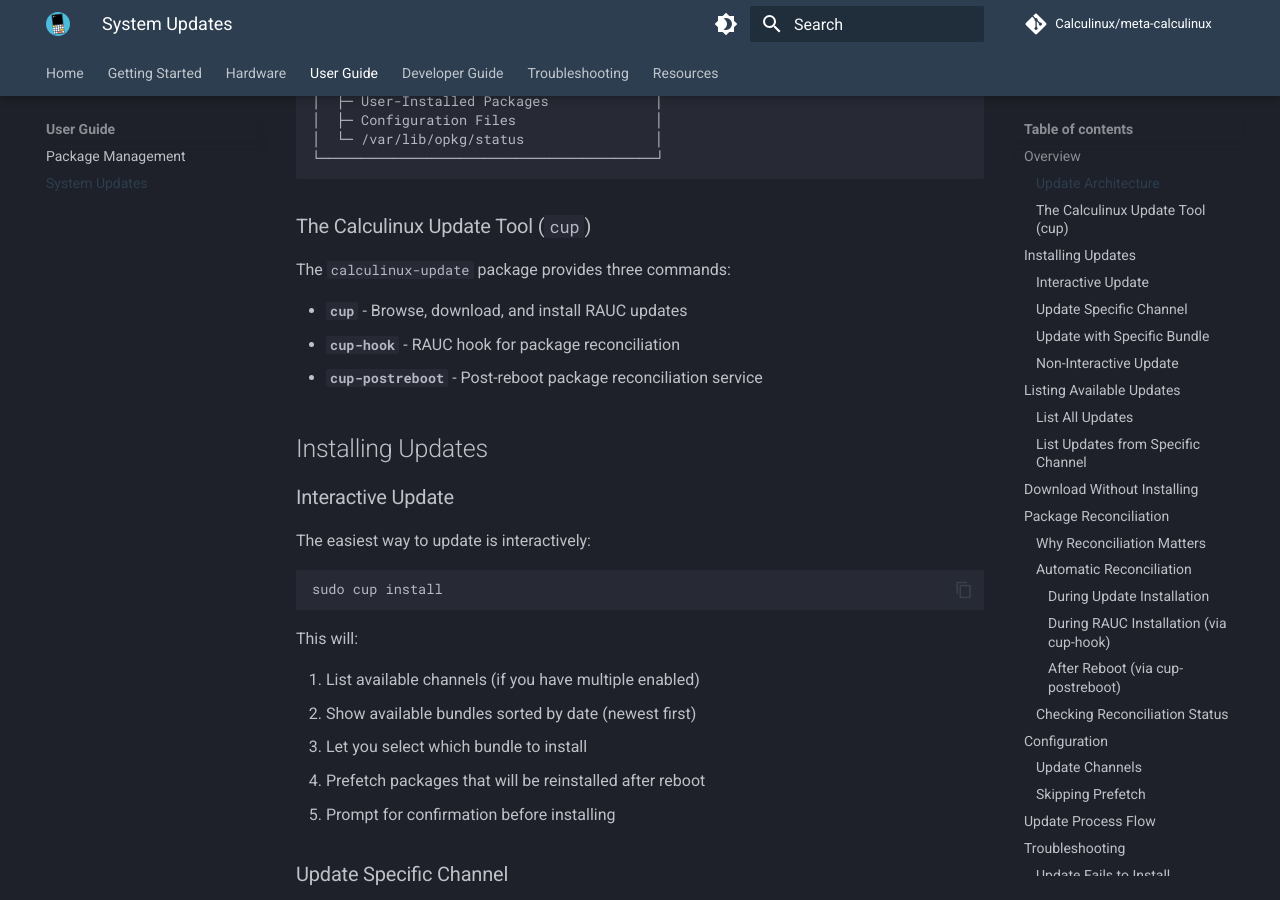
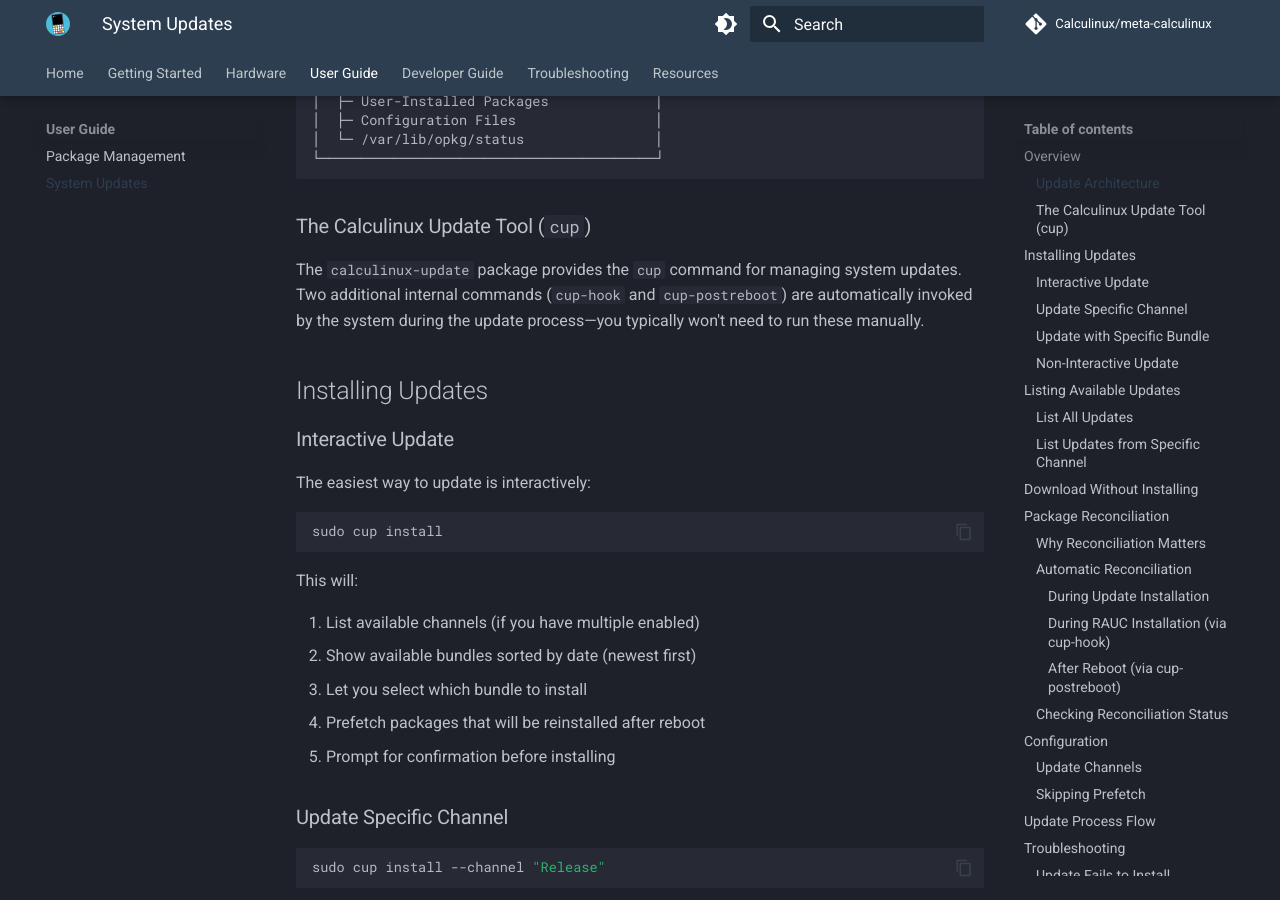
Before and after one commit to Calculinux/docs, an MkDocs documentation site: the page built from docs/user-guide/updates.md, in a window 1280 px wide and 900 px high, scrolled down 680 px. Built offline with MkDocs 1.6.1 and Material for MkDocs 9.7.7, drawn with Linux system fonts in a browser that asks for light colours; comment, search, counter and statistics services are not loaded.

Commit message:
Refactor documentation for Calculinux update tool to consolidate command descriptions

```diff
--- a/docs/user-guide/updates.md
+++ b/docs/user-guide/updates.md
@@ -26,11 +26,7 @@
 
 ### The Calculinux Update Tool (`cup`)
 
-The `calculinux-update` package provides three commands:
-
-- **`cup`** - Browse, download, and install RAUC updates
-- **`cup-hook`** - RAUC hook for package reconciliation
-- **`cup-postreboot`** - Post-reboot package reconciliation service
+The `calculinux-update` package provides the `cup` command for managing system updates. Two additional internal commands (`cup-hook` and `cup-postreboot`) are automatically invoked by the system during the update process—you typically won't need to run these manually.
 
 ## Installing Updates
 
```
